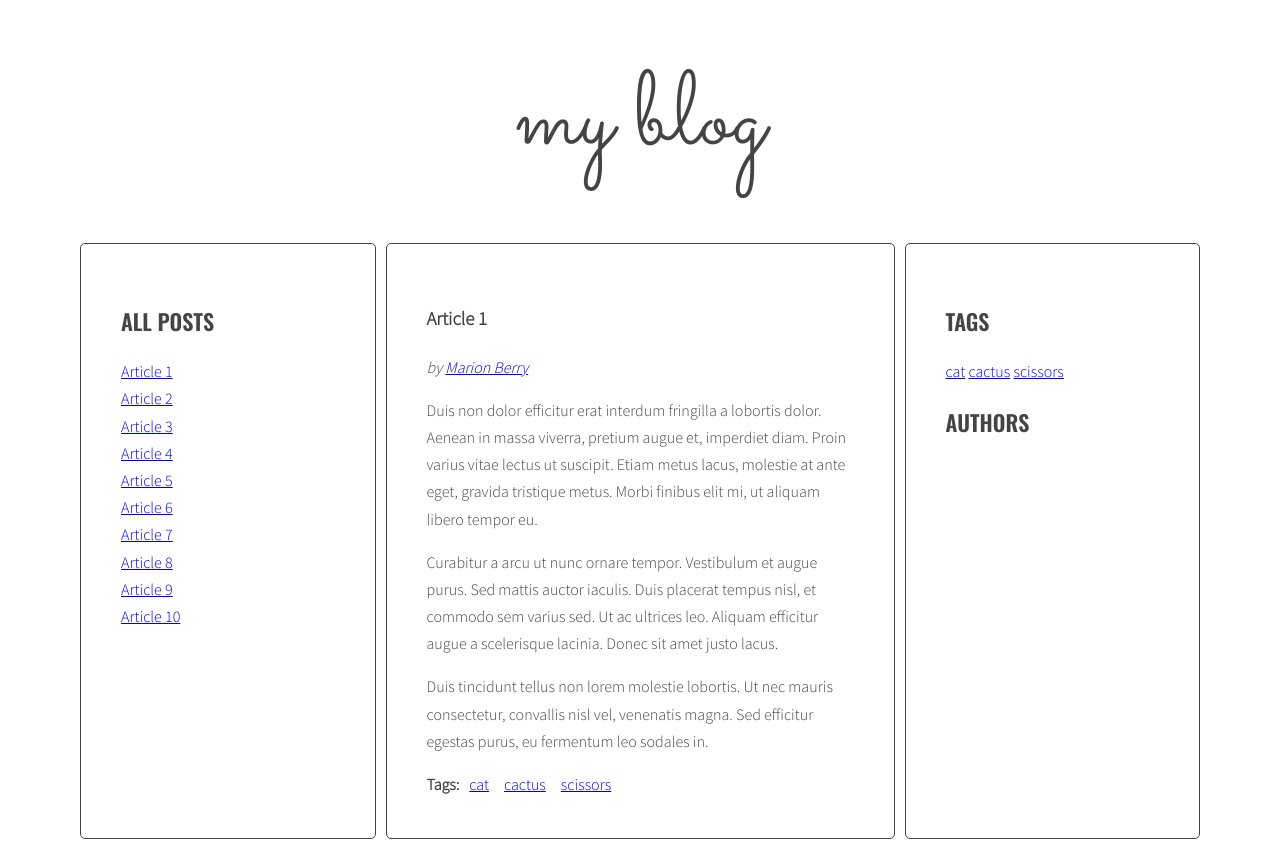
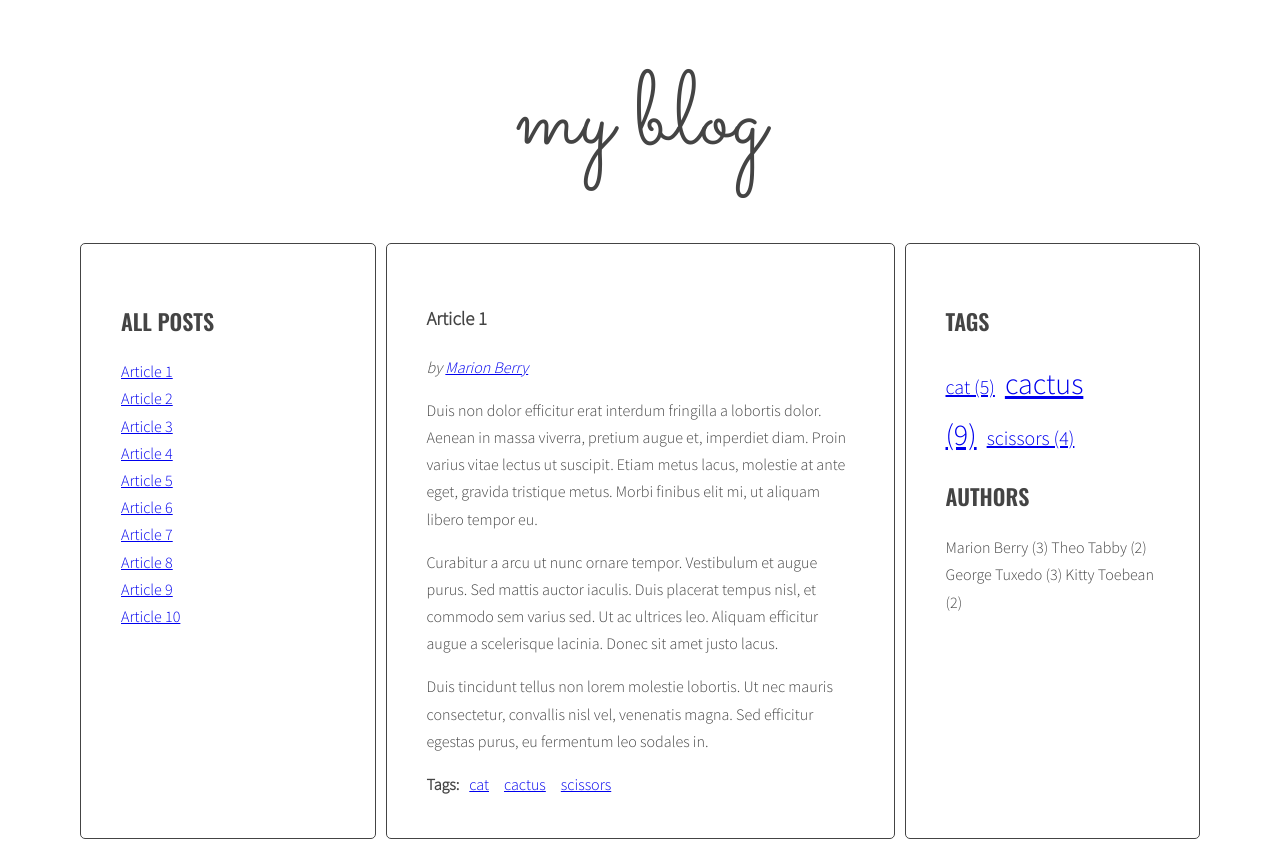
Before and after one commit to Wila-code/javascript-blog3, a website: page index.html in a window 1280 px wide. Drawn offline with nearby package versions, Linux system fonts and the light colour scheme.

Commit message:
Add tags cloud and author list

```diff
--- a/js/script.js
+++ b/js/script.js
@@ -65,7 +65,7 @@
 
     /* for each article */
     const articles = document.querySelectorAll(optArticleSelector + customSelector);
-    console.log(customSelector);
+
     for(let article of articles){
     /* get the article id */
       const articleId = article.getAttribute('id');
@@ -92,14 +92,11 @@
 
   function generateTags() {
     /* [NEW] create a new variable allTags with an empty array */
-    let allTags = [];
-
-
+    let allTags = {};
     /* find all articles */
     const articles = document.querySelectorAll(optArticleSelector);
     /* START LOOP: for every article: */
     for (let article of articles) {
-
       /* find tags wrapper */
       const titleList = article.querySelector(optArticleTagsSelector);
       titleList.innerHTML='';
@@ -115,17 +112,17 @@
 
       /* START LOOP: for each tag */
       for (let tag of articleTagsArray){
+        if(allTags[tag]) {
+          allTags[tag]++;
+        } else {
+          allTags[tag] = 1;
+        }
 
         /* generate HTML of the link */
         const linkHTML = `<li><a href="#tag-${tag}"><span>${tag}</span></a></li>`;
 
         /* add generated code to html variable */
         html = html + linkHTML;
-        /* [NEW] check if this link is NOT already in allTags */
-       if(allTags.indexOf(linkHTML) == -1){
-         /* [NEW] add generated code to allTags array */
-         allTags.push(linkHTML);
-       }
 
       /* END LOOP: for each tag */
       }
@@ -133,13 +130,25 @@
       titleList.innerHTML = html;
 
       /* END LOOP: for every article: */
+    }
       /* [NEW] find list of tags in right column */
       const tagList = document.querySelector('.tags');
 
       /* [NEW] add html from allTags to tagList */
-    tagList.innerHTML = allTags.join(' ');
+      let html= '';
+      for(let tag in allTags) {
 
+        let className = '';
+        if(allTags[tag] < 4) className = 'tag-size-small';
+        else if(allTags[tag] < 8) className = 'tag-size-medium';
+        else className = 'tag-size-big';
+
+        console.log(className);
+
+        html += `<li class="${className}"><a href="#tag-${tag}"><span>${tag} (${allTags[tag]})</span></a></li>`;
       }
+      tagList.innerHTML = html;
+
   }
   generateTags();
 
@@ -157,7 +166,7 @@
     const tag = href.replace('#tag-', '');
 
     /* find all tag links with class active */
-  const tagLinks = document.querySelectorAll('a.active[href^="#tag-"]')
+    const tagLinks = document.querySelectorAll('a.active[href^="#tag-"]');
 
       /* START LOOP: for each active tag link */
       for(let tagLink of tagLinks) {
@@ -194,6 +203,8 @@ addClickListenersToTags();
 
 
   function generateAuthors() {
+    /*generate a new variable allAuthors with an empty object*/
+    let allAuthors = {};
     /* find all articles */
     const articles = document.querySelectorAll(optArticleSelector);
     /* START LOOP: for every article: */
@@ -201,21 +212,44 @@ addClickListenersToTags();
       /* find wrapper */
       const authorWrapper = article.querySelector(optArticleAuthorSelector);
       authorWrapper.innerHTML = '';
+      /* make html variable with empty string */
+      let html = '';
       /* get authors from data-authors attribute */
       const articleAuthor = article.getAttribute('data-author');
       /* generate HTML of the link */
-      //const linkHTML = `<li><a href="#tag-${tag}"><span>${tag}</a></li>`;
       const linkHTML = `by <a href="#author-${articleAuthor}"><span>${articleAuthor}</span></a>`;
+      /* add generated code to html variable */
+      html = html + linkHTML;
       /* insert HTML of all the links into the author wrapper */
-      authorWrapper.innerHTML = linkHTML;
+      authorWrapper.innerHTML = html;
+
+      /* count articles for each author*/
+      if (allAuthors[articleAuthor]) {
+        allAuthors[articleAuthor]++;
+      } else {
+        allAuthors[articleAuthor] = 1;
       }
-    /* generate allAuthors with an empty object */
-    let allAuthors = {};
+      console.log(allAuthors);
+    }
+
+    /* find list of authors in right column*/
+    const authorList = document.querySelector(optAuthorsListSelector);
+    console.log(authorList);
+
+    /*create variable for all links HTML code*/
+    let allAuthorsHTML = '';
+
+    /*generate code of a link and add it to allAuthorsHTML*/
+    for (let author in allAuthors) {
+      allAuthorsHTML += author + ' (' + allAuthors[author] + ') ';
+    }
+    /*add html from allAuthorsHTML to authorList*/
+     authorList.innerHTML = allAuthorsHTML;
   }
   generateAuthors();
 
 
-  function authorClickHandler(event){
+  function authorClickHandler(event) {
     /* prevent default action for this event */
     event.preventDefault();
     /* make new constant named "clickedElement" and give it the value of "this" */
--- a/sass/style.scss
+++ b/sass/style.scss
@@ -139,4 +139,5 @@ body {
 }
 .sidebar .tags li {
   display: inline;
+  margin-right: 10px;
 }
```
Also changed, not shown: css/style.css, 1 other file. Lines whose indentation alone changed are shown as unchanged.
